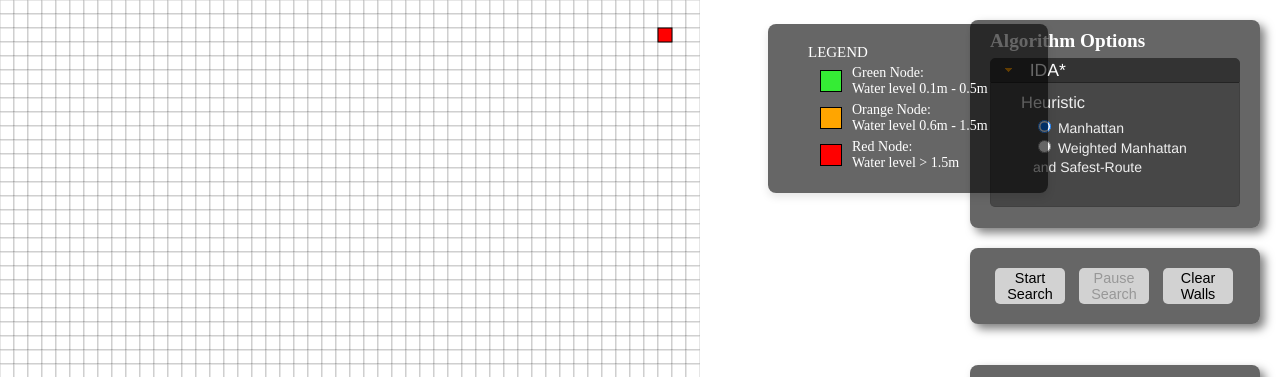
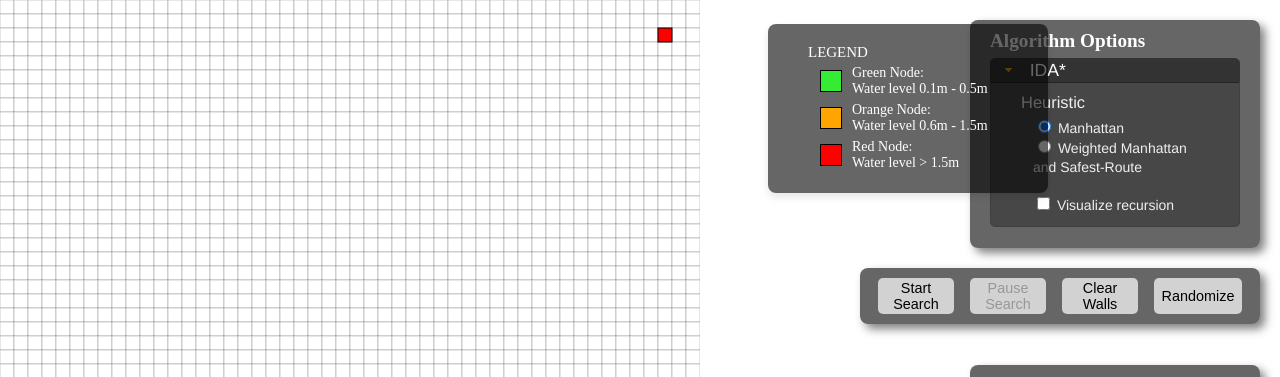
Before and after one commit to JoshuaJusay/FPF-Juntilla, a website: page visual/index.html in a window 1280 px wide. Shown: the top 377 px of the page. Drawn offline with Linux system fonts and the light colour scheme.

Commit message:
Reverting Visual Recursion, Adding Radomize Btn

```diff
--- a/visual/css/style.css
+++ b/visual/css/style.css
@@ -74,6 +74,17 @@ button:hover {
     background: rgba(255, 255, 255, 0.9);
 }
 
+#button4 {
+    border: none;
+    background: rgba(255, 255, 255, 0.7);
+    border-radius: 5px;
+    font-size: 90%;
+    cursor: pointer;
+    padding: 2px 8px;
+    margin: 0 2%;
+    width: 28%;
+}
+
 .finder_section {
     border: solid 1px #ddd;
     border-radius: 5px;
@@ -88,7 +99,7 @@ button:hover {
 
 #stats {
     position: fixed;
-    bottom: 350px;
+    bottom: 100px;
     right:350px;
     color: #0a0;
     font-size: 250%;
@@ -163,3 +174,22 @@ footer {
     top: 3%; /* Adjust this as necessary to position above grid */
     left: 60%;
 }
+
+/* Ensure the panel uses Flexbox to align buttons properly */
+#play_panel {
+    display: flex;               /* Use flexbox for better alignment */
+    width: 400px;
+    align-items: stretch;        /* Make buttons stretch to panel width */
+    padding: 10px;               /* Padding inside the panel */
+                    /* Spacing between buttons */
+    box-sizing: border-box;      /* Include padding in element's width/height */
+}
+
+
+
+/* Add some optional styling to differentiate buttons if needed */
+.randomize_button {
+    background-color: #f0ad4e;   /* Example background color */
+    border: none;
+    cursor: pointer;
+}
--- a/visual/index.html
+++ b/visual/index.html
@@ -48,6 +48,8 @@
           <label class="option_label">Manhattan</label> <br>
           <input type="radio" name="ida_heuristic" value="enhancedheuristic" id="enhanced_heuristic" />
           <label class="option_label">Weighted Manhattan and Safest-Route</label> <br> <br>
+          <input type="checkbox" class="track_recursion" />
+            <label class="option_label">Visualize recursion</label> <br>
         </div>
 
         <div id="weights_section" style="display: none;"> <!-- Initially hidden -->
@@ -94,7 +96,8 @@
     <div id="play_panel" class="panel right_panel">
       <button id="button1" class="control_button">Start Search</button>
       <button id="button2" class="control_button">Pause Search</button>
-      <button id="button3" class="control_button">Clear Walls</button>
+      <button id="button3" class="control_button">Clear Walls</button><br>
+      <button id="button4" class="randomize_button">Randomize</button>
 
     </div>
 
--- a/visual/js/panel.js
+++ b/visual/js/panel.js
@@ -82,9 +82,11 @@ var Panel = {
 
 
     getFinder: function () {
-        var finder, heuristic, allowDiagonal = false, dontCrossCorners = false, weight, trackRecursion = false, timeLimit;
+        var finder, heuristic, allowDiagonal = false, dontCrossCorners = false, weight, trackRecursion, timeLimit;
 
         heuristic = $('input[name=ida_heuristics]:checked').val() || 'manhattan';
+        trackRecursion = typeof $('#ida_section ' +
+            '.track_recursion:checked').val() !== 'undefined';
 
         weight = parseInt($('#ida_section input[name=astar_weight]').val()) || 1;
         weight = weight >= 1 ? weight : 1; /* if negative or 0, use 1 */
```
